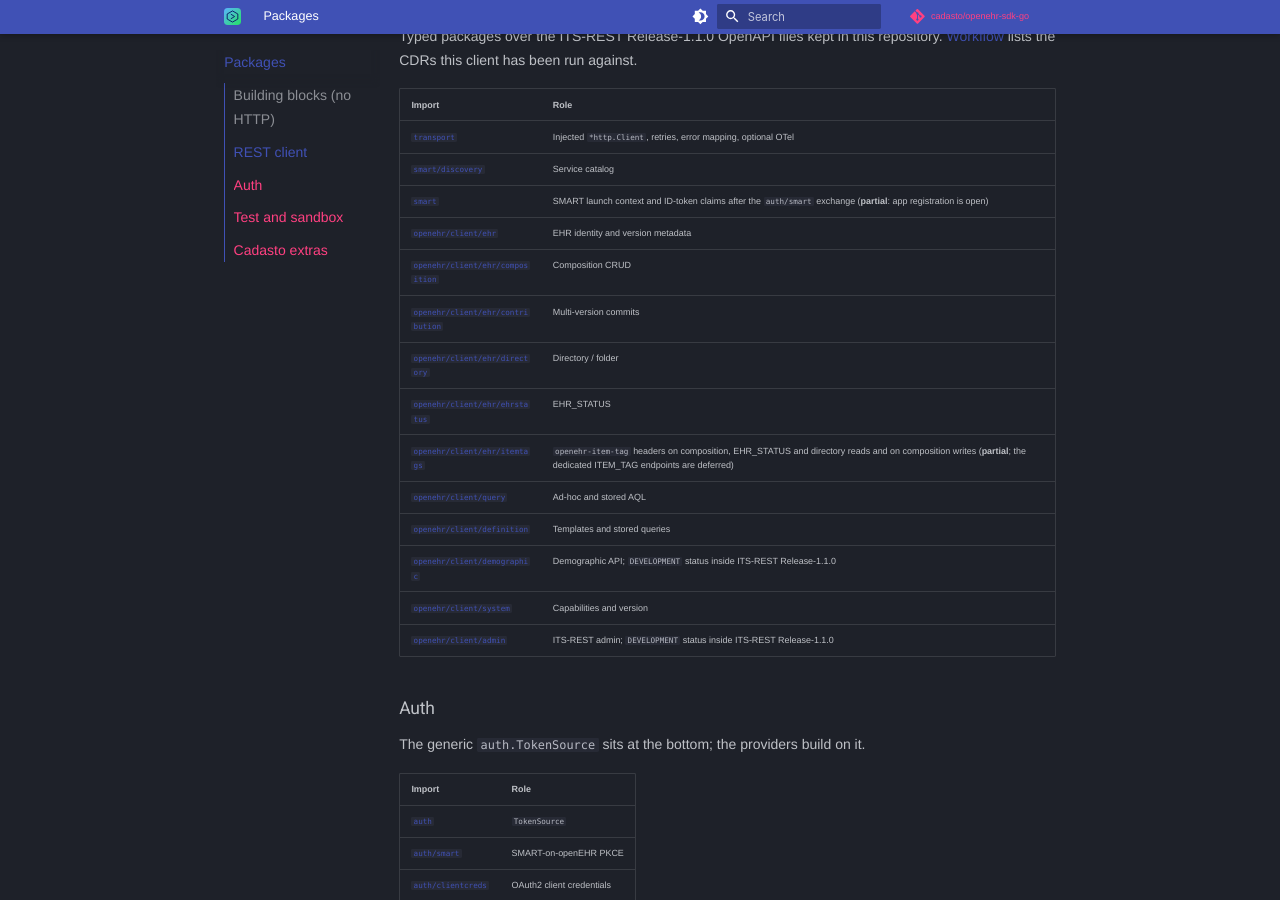
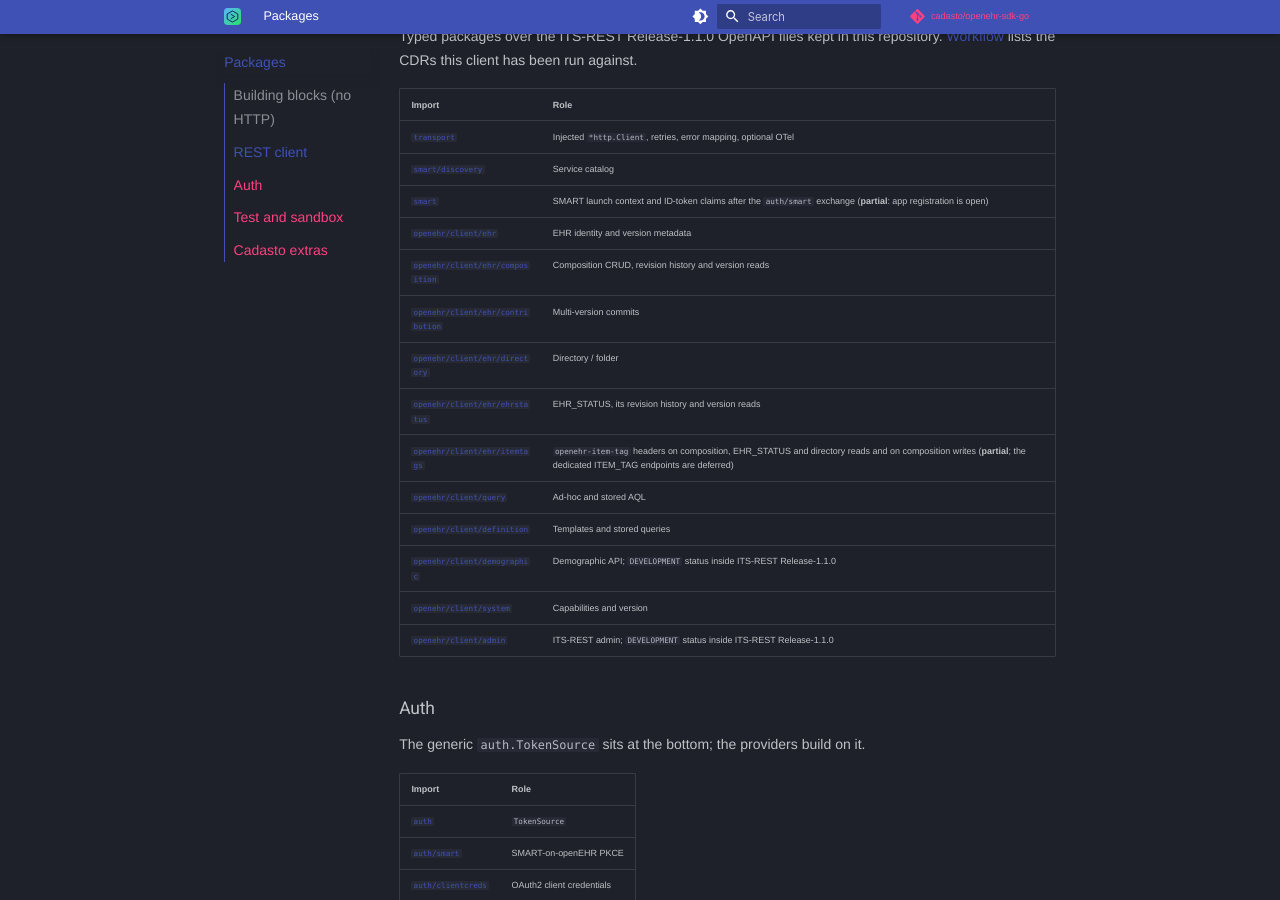
Before and after one commit to Cadasto/openehr-sdk-go, an MkDocs documentation site: the page built from pages/packages.md, in a window 1280 px wide and 900 px high, scrolled down 1073 px. Built offline with MkDocs 1.6.1 and Material for MkDocs 9.7.7, drawn with Linux system fonts in a browser that asks for light colours; nearby versions of some CDN libraries; library files that are not in the unit come from our copies; plug-ins that fetch from the network failed and are left out; comment, search, counter and statistics services are not loaded.

Commit message:
docs(site): the composition and EHR_STATUS rows name their version reads
Assisted-by: Claude Code (claude-opus-5-5)

```diff
--- a/pages/packages.md
+++ b/pages/packages.md
@@ -56,10 +56,10 @@ been run against.
 | [`smart/discovery`](https://pkg.go.dev/github.com/cadasto/openehr-sdk-go/smart/discovery) | Service catalog |
 | [`smart`](https://pkg.go.dev/github.com/cadasto/openehr-sdk-go/smart) | SMART launch context and ID-token claims after the `auth/smart` exchange (**partial**: app registration is open) |
 | [`openehr/client/ehr`](https://pkg.go.dev/github.com/cadasto/openehr-sdk-go/openehr/client/ehr) | EHR identity and version metadata |
-| [`openehr/client/ehr/composition`](https://pkg.go.dev/github.com/cadasto/openehr-sdk-go/openehr/client/ehr/composition) | Composition CRUD |
+| [`openehr/client/ehr/composition`](https://pkg.go.dev/github.com/cadasto/openehr-sdk-go/openehr/client/ehr/composition) | Composition CRUD, revision history and version reads |
 | [`openehr/client/ehr/contribution`](https://pkg.go.dev/github.com/cadasto/openehr-sdk-go/openehr/client/ehr/contribution) | Multi-version commits |
 | [`openehr/client/ehr/directory`](https://pkg.go.dev/github.com/cadasto/openehr-sdk-go/openehr/client/ehr/directory) | Directory / folder |
-| [`openehr/client/ehr/ehrstatus`](https://pkg.go.dev/github.com/cadasto/openehr-sdk-go/openehr/client/ehr/ehrstatus) | EHR_STATUS |
+| [`openehr/client/ehr/ehrstatus`](https://pkg.go.dev/github.com/cadasto/openehr-sdk-go/openehr/client/ehr/ehrstatus) | EHR_STATUS, its revision history and version reads |
 | [`openehr/client/ehr/itemtags`](https://pkg.go.dev/github.com/cadasto/openehr-sdk-go/openehr/client/ehr/itemtags) | `openehr-item-tag` headers on composition, EHR_STATUS and directory reads and on composition writes (**partial**; the dedicated ITEM_TAG endpoints are deferred) |
 | [`openehr/client/query`](https://pkg.go.dev/github.com/cadasto/openehr-sdk-go/openehr/client/query) | Ad-hoc and stored AQL |
 | [`openehr/client/definition`](https://pkg.go.dev/github.com/cadasto/openehr-sdk-go/openehr/client/definition) | Templates and stored queries |
```
